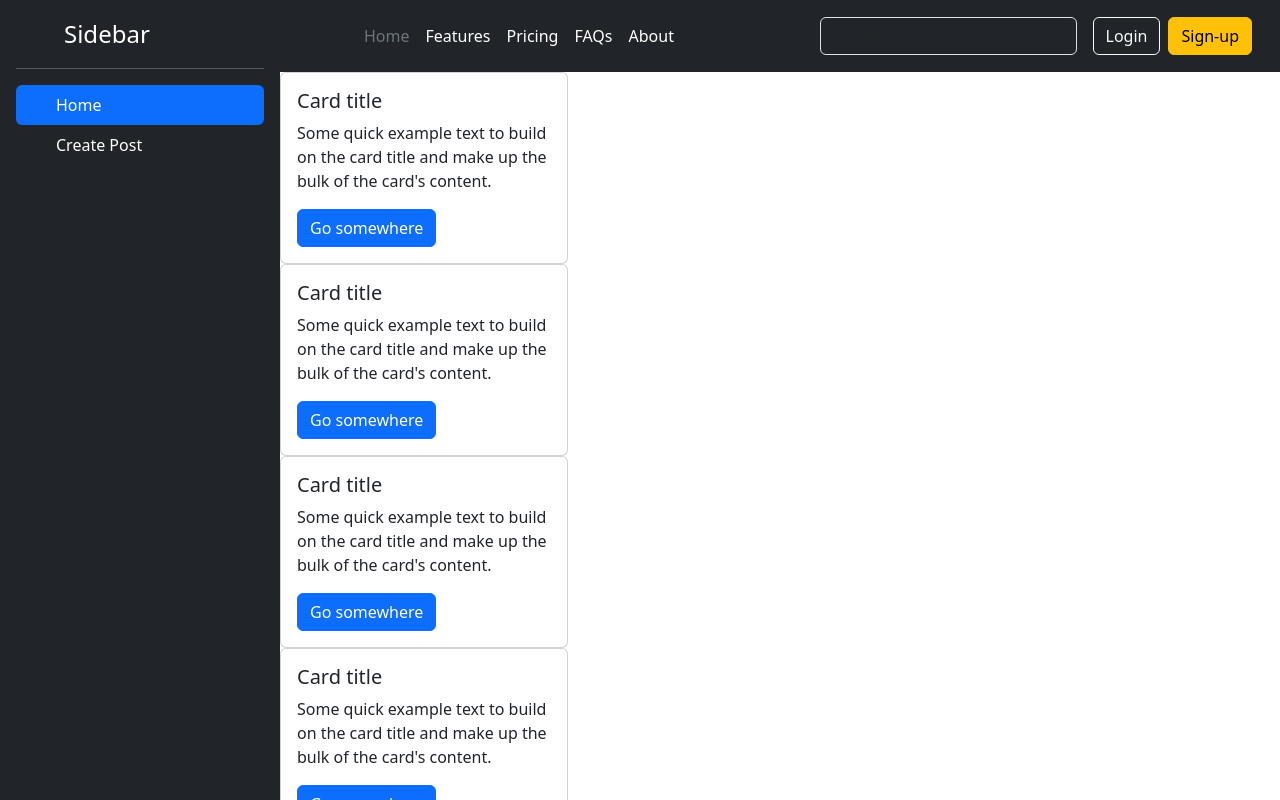
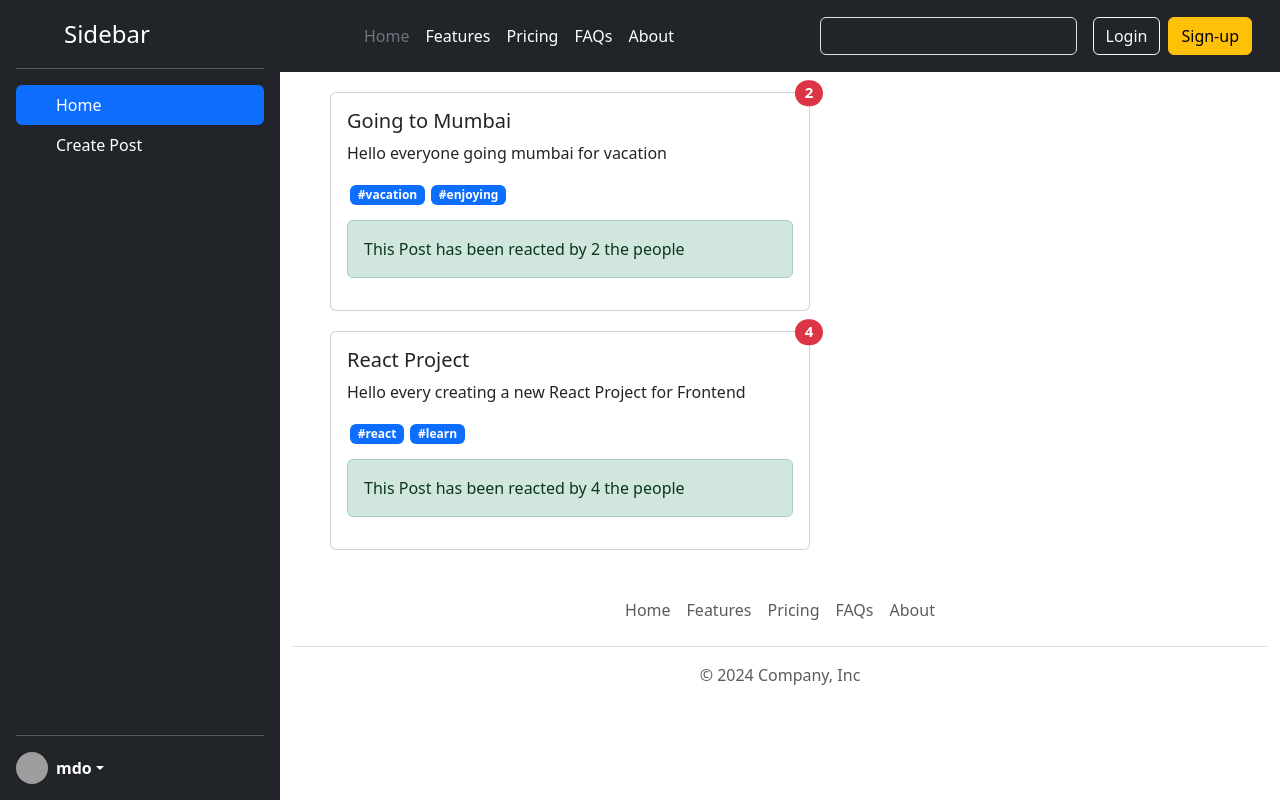
Before and after one commit to Naveen-2021ucp1387/SocialMedia_Project, a React (Vite) app: page / in a window 1280 px wide. Shown: the top 800 px of the page. Built offline with nearby package versions, Linux system fonts and the light colour scheme; grey boxes are pictures that could not be loaded.

Commit message:
Home Page with Posts

```diff
--- a/src/App.css
+++ b/src/App.css
@@ -7,3 +7,13 @@
 .sidebar{
   min-height: 800px;;
 }
+.post-card{
+  margin: 20px 50px;
+}
+.hashtag{
+  margin: auto 3px;
+}
+.reactions{
+  width: 100%;
+  margin: 15px 0 0 0  ;
+}
--- a/src/App.jsx
+++ b/src/App.jsx
@@ -6,10 +6,12 @@ import Sidebar from "./components/Sidebar";
 import CreatePost from "./components/CreatePost";
 import PostList from "./components/PostList";
 import { useState } from "react";
+import PostListProvider from "./store/Post-list-store";
 function App() {
   const [selectedTab, setselectedTab] = useState("Home");
   return (
     <>
+      <PostListProvider>
         <div className="app-container">
           <Sidebar selectedTab={selectedTab} setselectedTab={setselectedTab} />
           <div className="content">
@@ -18,6 +20,7 @@ function App() {
             <Footer />
           </div>
         </div>
+      </PostListProvider>
     </>
   );
 }
--- a/src/components/Post.jsx
+++ b/src/components/Post.jsx
@@ -1,17 +1,26 @@
 import React from "react";
+let i = 0;
+const Post = ({ post }) => {
+  return (
+    <div className="card post-card" style={{ width: "30rem" }}>
+      <div className="card-body ">
+        <h5 className="card-title">
+          {post.title}
+          <span className="position-absolute top-0 start-100 translate-middle badge rounded-pill bg-danger">
+            {post.reaction}
+          </span>
+        </h5>
 
-const Post = (props) => {
-  return (
-    <div className="card" style={{ width: "18rem" }}>
-      <div className="card-body">
-        <h5 className="card-title">Card title</h5>
-        <p className="card-text">
-          Some quick example text to build on the card title and make up the
-          bulk of the card's content.
-        </p>
-        <a href="#" className="btn btn-primary">
-          Go somewhere
-        </a>
+        <p className="card-text">{post.body}</p>
+        {post.tags.map((tag) => (
+          <span
+            key={i++}
+            className="badge text-bg-primary hashtag"
+          >{`#${tag}`}</span>
+        ))}
+        <div className="alert alert-success reactions" role="alert">
+          {`This Post has been reacted by ${post.reaction} the people`}
+        </div>
       </div>
     </div>
   );
--- a/src/components/PostList.jsx
+++ b/src/components/PostList.jsx
@@ -1,16 +1,14 @@
-import React from "react";
+import React, { useContext } from "react";
 import Post from "./Post";
+import { PostList as PostListData } from "../store/Post-list-store";
+const PostList = (props) => {
+  const { postList } = useContext(PostListData);
 
-const PostList = (props) => {
   return (
     <div>
-      <Post></Post>
-      <Post></Post>
-      <Post></Post>
-      <Post></Post>
-      <Post></Post>
-      <Post></Post>
-      <Post></Post>
+      {postList.map((post) => (
+        <Post key={post.id} post={post} />
+      ))}
     </div>
   );
 };
--- /dev/null
+++ b/src/store/Post-list-store.jsx
@@ -0,0 +1,49 @@
+import { createContext, useReducer } from "react";
+
+export const PostList = createContext({
+  postList: [],
+  addPost: () => {},
+  deletePost: () => {},
+});
+
+const postListReducer = (currPostList, action) => {
+  return currPostList;
+};
+const PostListProvider = ({ children }) => {
+  const [postList, dispatchPostList] = useReducer(
+    postListReducer,
+    DEFAULT_POSTLIST
+  );
+  const addPost = () => {};
+  const deletePost = () => {};
+  return (
+    <PostList.Provider
+      value={{
+        postList: postList,
+        addPost: addPost,
+        deletePost: deletePost,
+      }}
+    >
+      {children}
+    </PostList.Provider>
+  );
+};
+const DEFAULT_POSTLIST = [
+  {
+    id: "1",
+    title: "Going to Mumbai",
+    body: "Hello everyone going mumbai for vacation",
+    reaction: "2",
+    userId: "user-9",
+    tags: ["vacation", "enjoying"],
+  },
+  {
+    id: "2",
+    title: "React Project",
+    body: "Hello every creating a new React Project for Frontend",
+    reaction: "4",
+    userId: "user-10",
+    tags: ["react", "learn"],
+  },
+];
+export default PostListProvider;
```
Lines whose indentation alone changed are shown as unchanged.
